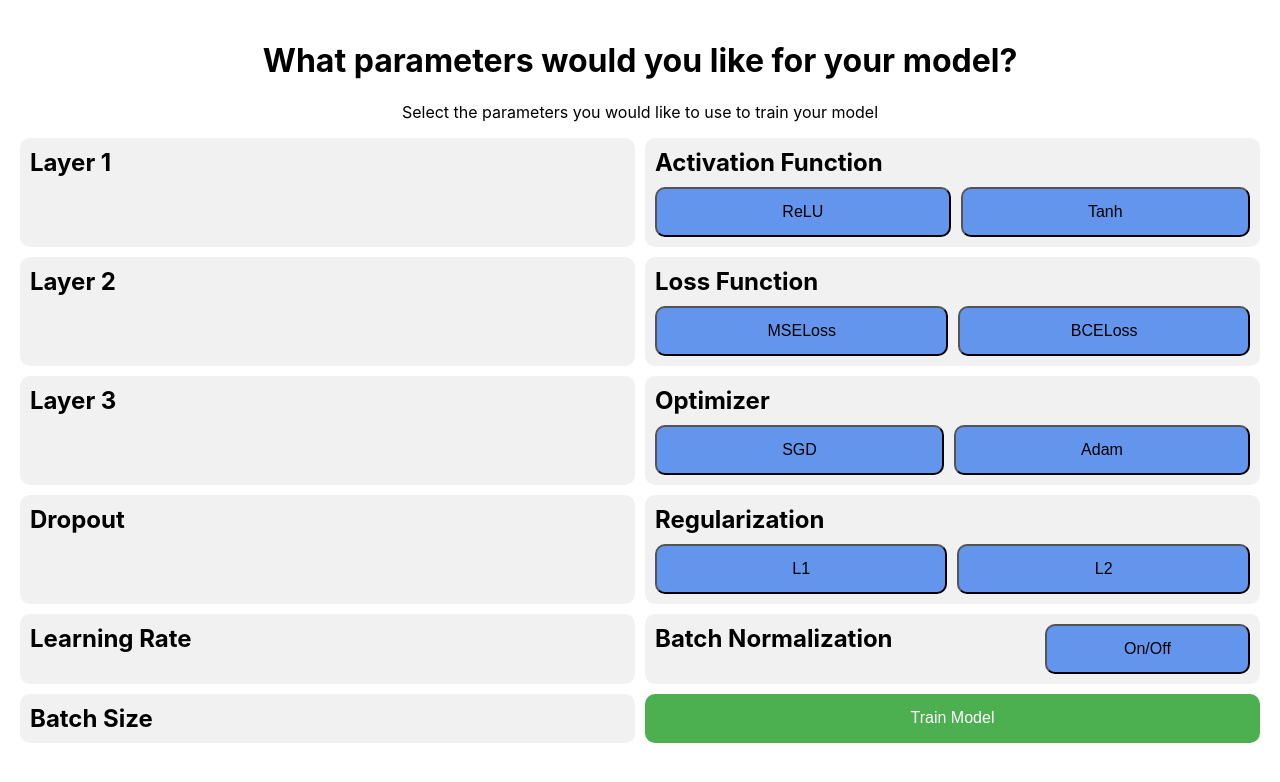
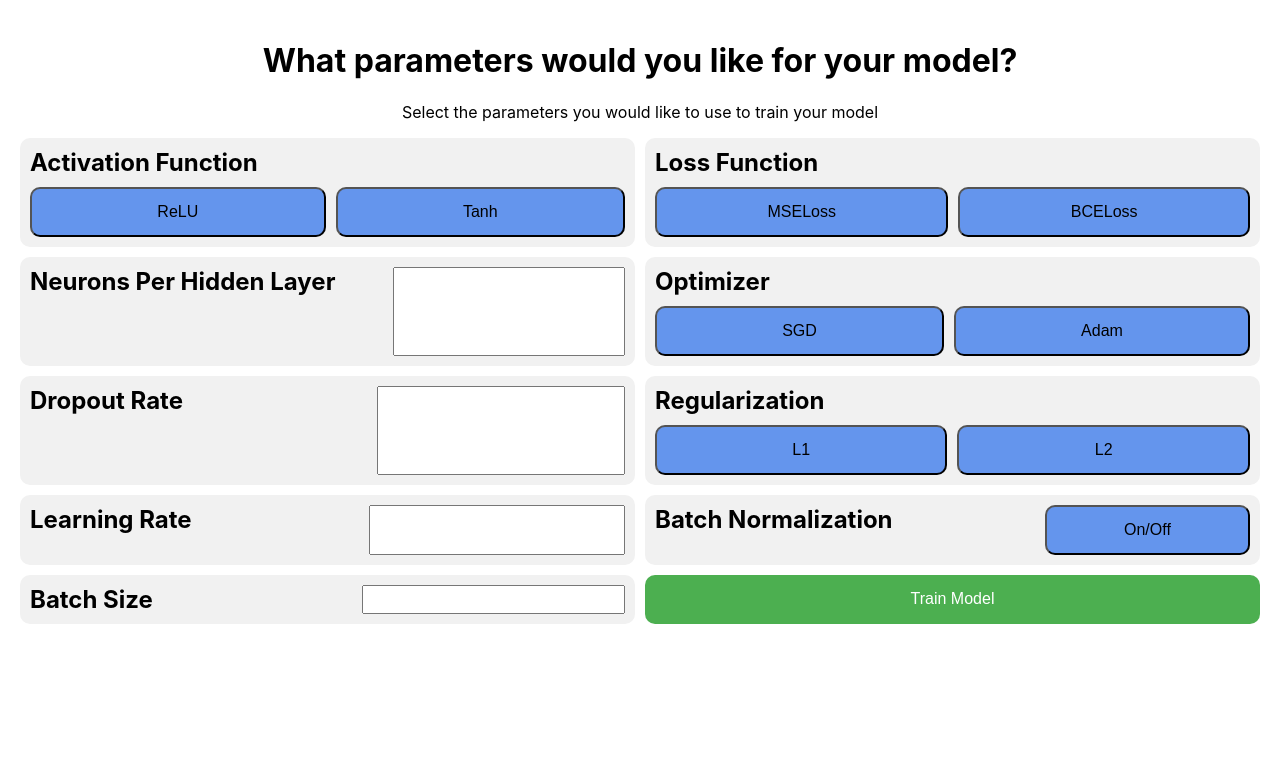
Before and after one commit to loganbrenningmeyer/TeamFifty, a React (Create React App) app in the folder frontend/: page /parameters in a window 1280 px wide. Shown: the top 782 px of the page. Built offline with nearby package versions, Linux system fonts and the light colour scheme.

Commit message:
Finished model parameters

```diff
--- a/frontend/src/components/Parameters/Parameters.css
+++ b/frontend/src/components/Parameters/Parameters.css
@@ -1,9 +1,8 @@
 .param-grid-container {
     display: grid;
     grid-template-areas:
-        "layer1-container activation-container"
-        "layer2-container loss-container"
-        "layer3-container optimizer-container"
+        "activation-container loss-container"
+        "layers-container optimizer-container"
         "dropout-container regularization-container"
         "learning-rate-container batch-container"
         "batch-size-container train-button";
@@ -63,27 +62,11 @@
     grid-gap: 10px;
 }
 
-.layer1-container {
+.layers-container {
     display: grid;
-    grid-area: layer1-container;
+    grid-area: layers-container;
     grid-template-areas:
-        "layer1 layer1_txt";
-    grid-gap: 10px;
-}
-
-.layer2-container {
-    display: grid;
-    grid-area: layer2-container;
-    grid-template-areas:
-        "layer2 layer2_txt";
-    grid-gap: 10px;
-}
-
-.layer3-container {
-    display: grid;
-    grid-area: layer3-container;
-    grid-template-areas:
-        "layer3 layer3_txt";
+        "layers layers_txt";
     grid-gap: 10px;
 }
 
@@ -111,16 +94,10 @@
     border-radius: 10px;
 }
 
-.hidden-layers {
-    display: grid;
-    grid-template-areas: "";
-    grid-gap: 10px;
-}
-
-.layer1 { grid-area: layer1; }
-.layer1_txt { grid-area: layer1_txt; }
-.layer2 { grid-area: layer2; }
-.layer3 { grid-area: layer3; }
+.layers { grid-area: layers; }
+.layers_txt { grid-area: layers_txt; }
+/* .layer2 { grid-area: layer2; }
+.layer3 { grid-area: layer3; } */
 .dropout { grid-area: dropout; }
 .dropout_txt { grid-area: dropout_txt; }
 .learning_rate { grid-area: learning_rate; }
--- a/frontend/src/components/Parameters/Parameters.js
+++ b/frontend/src/components/Parameters/Parameters.js
@@ -6,14 +6,20 @@ import './Parameters.css';
 function Parameters() {
 
   const [clickedButtons, setClickedButtons] = useState({});
+  const [inputValues, setInputValues] = useState({});
 
   const handleButtonClick = (group, buttonName) => {
     // Toggle clicked state
     setClickedButtons({ ...clickedButtons, [group]: buttonName });
   };
 
+  const handleInputChange = (event) => {
+    const { name, value } = event.target;
+    setInputValues({ ...inputValues, [name]: value });
+  };
+
   const handleTrain = () => {
-    axios.post('http://localhost:5000/train', clickedButtons);
+    axios.post('http://localhost:5000/train', {...clickedButtons, ...inputValues});
   };
 
   return (
@@ -23,39 +29,57 @@ function Parameters() {
 
         <div class='param-grid-container'>
 
-            {/* <div class='hidden-layers'>
-
-            </div> */}
-
-
-            <div class='layer1-container'>
-                <h2 class='layer1'>Layer 1</h2>
-                <text class='layer1_txt'></text>
-            </div>
-
-            <div class='layer2-container'>
-                <h2 class='layer2'>Layer 2</h2>
-                <text class='layer2_txt'></text>
-            </div>
-
-            <div class='layer3-container'>
-                <h2 class='layer3'>Layer 3</h2>
-                <text class='layer3_txt'></text>
+            <div class='layers-container'>
+                <h2 class='layers'>Neurons Per Hidden Layer</h2>
+                <input
+                    class="layers_txt"
+                    type="text"
+                    name="layers"
+                    value={inputValues.layers || ''}
+                    onChange={handleInputChange}
+                />
             </div>
 
             <div class='dropout-container'>
-                <h2 class='dropout'>Dropout</h2>
-                <text class='dropout_txt'></text>
+                <h2 class='dropout'>Dropout Rate</h2>
+                <input
+                    class="dropout_txt"
+                    type="number"
+                    step="0.1"
+                    min="0"
+                    max="1"
+                    name="dropout_rate"
+                    value={inputValues.dropout_rate || ''}
+                    onChange={handleInputChange}
+                />
             </div>
 
             <div class='learning-rate-container'>
                 <h2 class='learning_rate'>Learning Rate</h2>
-                <text class='learning_rate_txt'></text>
+                <input
+                    class="learning_rate_txt"
+                    type="number"
+                    step="0.0001"
+                    min="0.0001"
+                    max="1"
+                    name="learning_rate"
+                    value={inputValues.learning_rate || ''}
+                    onChange={handleInputChange}
+                />
             </div>
 
             <div class='batch-size-container'>
                 <h2 class='batch_size'>Batch Size</h2>
-                <text class='batch_size_txt'></text>
+                <input
+                    class="batch_size_txt"
+                    type="number"
+                    step="1"
+                    min="1"
+                    max="100"
+                    name="batch_size"
+                    value={inputValues.batch_size || ''}
+                    onChange={handleInputChange}
+                />
             </div>
 
 
```
Also changed, not shown: 2 other files (tests, documents, lock files or other folders).
